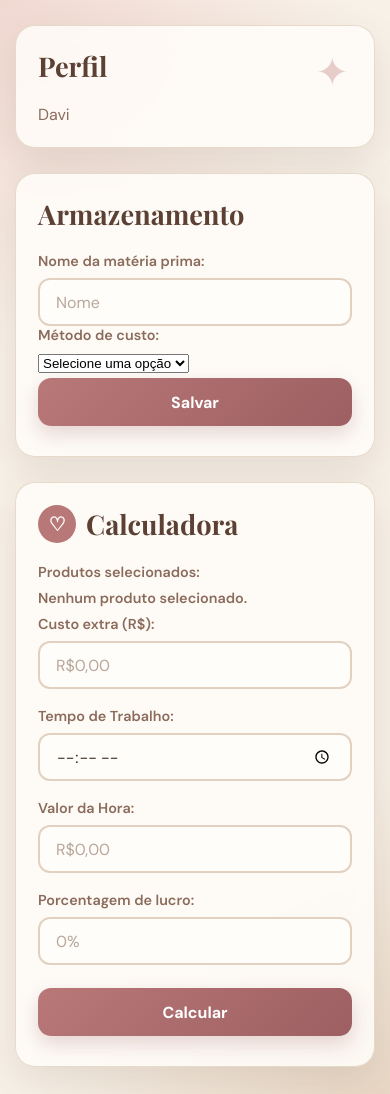
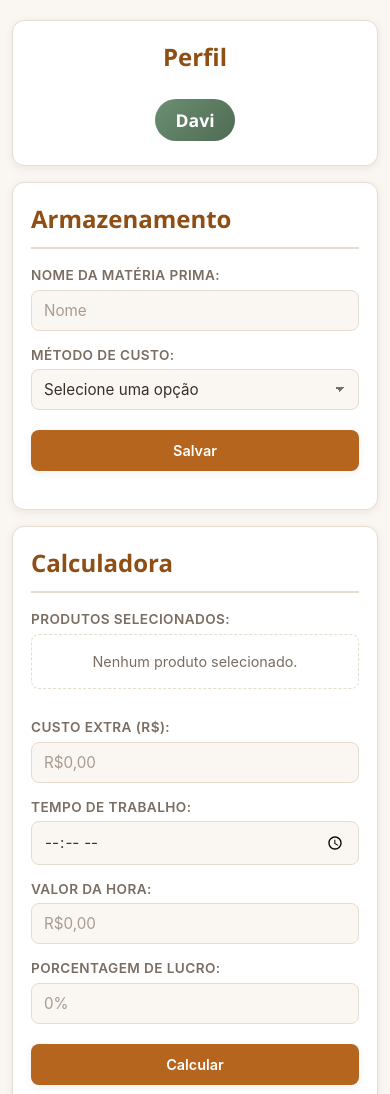
Before and after one commit to matutalo/Projeto-Guntert-Atelie-Site-PPO, a plain HTML site: page index.html in a window 390 px wide. Shown: the top 1094 px of the page. Drawn offline with nearby package versions, Linux system fonts and the light colour scheme.

Commit message:
Update style.css

```diff
--- a/style.css
+++ b/style.css
@@ -1,316 +1,399 @@
-/* =========================
-   CONFIGURAÇÕES GERAIS
-========================= */
+/* ============================================================
+   GUNTERT ATELIÊ — style.css
+   Estrutura: 1. Reset  2. Variáveis  3. Base  4. Layout geral
+              5. Perfil  6. Armazenamento  7. Calculadora
+              8. Componentes reutilizáveis  9. Responsivo
+   ============================================================ */
 
-@import url('https://fonts.googleapis.com/css2?family=DM+Sans:wght@400;500;600;700&family=Playfair+Display:wght@500;600;700&display=swap');
-
-* {
+/* ---------- 1. Reset ---------- */
+*,
+*::before,
+*::after {
+    box-sizing: border-box;
     margin: 0;
     padding: 0;
-    box-sizing: border-box;
 }
 
+/* ---------- 2. Variáveis ---------- */
 :root {
-    --creme: #f8f1e8;
-    --creme-escuro: #eee1d2;
-    --marrom: #5b4033;
-    --marrom-claro: #8b6b5b;
-    --rosa: #b97878;
-    --rosa-escuro: #9d5f62;
-    --branco: #fffdf9;
-    --texto: #3f3029;
-    --borda: #e2d1c0;
-    --sombra: 0 15px 40px rgba(91, 64, 51, 0.12);
+    --cor-fundo: #faf6f1;
+    --cor-superficie: #ffffff;
+    --cor-borda: #e6dcd0;
+
+    --cor-primaria: #b5651d;
+    --cor-primaria-escura: #8f4e14;
+    --cor-secundaria: #6b8f71;
+    --cor-secundaria-escura: #4f6b54;
+
+    --cor-texto: #3a2f28;
+    --cor-texto-suave: #7a6d62;
+    --cor-placeholder: #a99c8f;
+
+    --cor-perigo: #b3413b;
+    --cor-perigo-escura: #8f2f2a;
+
+    --fonte-titulo: "Poppins", "Segoe UI", sans-serif;
+    --fonte-corpo: "Inter", "Segoe UI", sans-serif;
+
+    --raio: 12px;
+    --raio-pequeno: 8px;
+    --sombra: 0 2px 8px rgba(58, 47, 40, 0.08);
+    --sombra-hover: 0 4px 14px rgba(58, 47, 40, 0.14);
+    --transicao: all 0.2s ease-in-out;
+}
+
+/* ---------- 3. Base ---------- */
+@import url("https://fonts.googleapis.com/css2?family=Poppins:wght@600;700&family=Inter:wght@400;500;600&display=swap");
+
+html {
+    scroll-behavior: smooth;
 }
 
 body {
-    min-height: 100vh;
-    padding: 50px 20px;
-
-    font-family: "DM Sans", sans-serif;
-    color: var(--texto);
-
-    background:
-        radial-gradient(circle at top left, #f1d9d2 0%, transparent 30%),
-        radial-gradient(circle at bottom right, #e8d6c3 0%, transparent 30%),
-        var(--creme);
+    font-family: var(--fonte-corpo);
+    background-color: var(--cor-fundo);
+    color: var(--cor-texto);
+    line-height: 1.5;
+    padding: 32px 16px 64px;
 }
 
-
-/* =========================
-   TÍTULOS
-========================= */
-
 h1 {
-    font-family: "Playfair Display", serif;
-    font-size: 2rem;
-    color: var(--marrom);
-    margin-bottom: 20px;
+    font-family: var(--fonte-titulo);
+    font-size: 1.5rem;
+    color: var(--cor-primaria-escura);
+    margin-bottom: 16px;
+    padding-bottom: 10px;
+    border-bottom: 2px solid var(--cor-borda);
 }
 
+p {
+    color: var(--cor-texto-suave);
+    margin-bottom: 6px;
+}
 
-/* =========================
-   CONTAINER DOS CARDS
-========================= */
+/* ---------- 4. Layout geral ---------- */
+body {
+    display: grid;
+    grid-template-columns: 260px 1fr 1fr;
+    grid-template-areas: "perfil armazenamento calculo";
+    gap: 24px;
+    max-width: 1200px;
+    margin: 0 auto;
+    align-items: start;
+}
+
+.perfil { grid-area: perfil; }
+.armazenamento { grid-area: armazenamento; }
+.calculo { grid-area: calculo; }
 
 .perfil,
 .armazenamento,
 .calculo {
-    width: min(100%, 600px);
-    margin: 0 auto 25px;
-
-    padding: 30px;
-
-    background: rgba(255, 253, 249, 0.85);
-    border: 1px solid rgba(226, 209, 192, 0.8);
-    border-radius: 24px;
-
+    background-color: var(--cor-superficie);
+    border: 1px solid var(--cor-borda);
+    border-radius: var(--raio);
     box-shadow: var(--sombra);
-
-    backdrop-filter: blur(10px);
-
-    animation: aparecer 0.6s ease;
+    padding: 24px;
 }
 
-
-/* =========================
-   PERFIL
-========================= */
-
+/* ---------- 5. Perfil ---------- */
 .perfil {
-    position: relative;
-    overflow: hidden;
+    text-align: center;
+    align-self: start;
+    position: sticky;
+    top: 32px;
 }
 
-.perfil::before {
-    content: "✦";
-
-    position: absolute;
-    right: 25px;
-    top: 20px;
-
-    font-size: 2.5rem;
-    color: var(--rosa);
-    opacity: 0.35;
+.perfil h1 {
+    border: none;
+    padding-bottom: 0;
 }
 
 .perfil p {
-    font-size: 1rem;
-    color: var(--marrom-claro);
+    font-family: var(--fonte-titulo);
+    font-size: 1.1rem;
+    font-weight: 600;
+    color: var(--cor-texto);
+    background: linear-gradient(135deg, var(--cor-secundaria), var(--cor-secundaria-escura));
+    color: #fff;
+    display: inline-block;
+    padding: 8px 20px;
+    border-radius: 999px;
+    margin-top: 8px;
 }
 
-
-/* =========================
-   ARMAZENAMENTO
-========================= */
-
-.armazenamento p,
-.calculo p {
-    margin-bottom: 8px;
-
-    font-size: 0.9rem;
-    font-weight: 600;
-    color: var(--marrom-claro);
+/* ---------- 6. Formulários (compartilhado por armazenamento e calculadora) ---------- */
+form,
+.calculo {
+    display: flex;
+    flex-direction: column;
 }
 
-.armazenamento input {
-    width: 100%;
+label,
+form p,
+.calculo > p {
+    font-size: 0.85rem;
+    font-weight: 600;
+    color: var(--cor-texto-suave);
+    text-transform: uppercase;
+    letter-spacing: 0.03em;
+    margin-top: 14px;
+    margin-bottom: 4px;
 }
 
+form p:first-of-type,
+.calculo > p:first-of-type {
+    margin-top: 0;
+}
 
-/* =========================
-   INPUTS
-========================= */
-
-input {
+input[type="text"],
+input[type="number"],
+input[type="time"],
+select {
     width: 100%;
-    height: 50px;
-
-    padding: 0 16px;
-
-    font-family: "DM Sans", sans-serif;
-    font-size: 1rem;
-    color: var(--texto);
-
-    background: var(--branco);
-
-    border: 2px solid var(--borda);
-    border-radius: 12px;
-
-    outline: none;
-
-    transition:
-        border-color 0.2s ease,
-        box-shadow 0.2s ease,
-        transform 0.2s ease;
+    padding: 10px 12px;
+    font-family: var(--fonte-corpo);
+    font-size: 0.95rem;
+    color: var(--cor-texto);
+    background-color: var(--cor-fundo);
+    border: 1px solid var(--cor-borda);
+    border-radius: var(--raio-pequeno);
+    transition: var(--transicao);
 }
 
 input::placeholder {
-    color: #b9a79b;
+    color: var(--cor-placeholder);
 }
 
-input:focus {
-    border-color: var(--rosa);
+input:focus,
+select:focus {
+    outline: none;
+    border-color: var(--cor-primaria);
+    background-color: var(--cor-superficie);
+    box-shadow: 0 0 0 3px rgba(181, 101, 29, 0.15);
+}
 
-    box-shadow: 0 0 0 4px rgba(185, 120, 120, 0.12);
+select {
+    cursor: pointer;
+    appearance: none;
+    background-image: linear-gradient(45deg, transparent 50%, var(--cor-texto-suave) 50%),
+        linear-gradient(135deg, var(--cor-texto-suave) 50%, transparent 50%);
+    background-position: calc(100% - 18px) center, calc(100% - 13px) center;
+    background-size: 5px 5px, 5px 5px;
+    background-repeat: no-repeat;
+}
 
+/* Grupo de inputs "preço a cada X" gerado dinamicamente em #opcoes */
+#opcoes p {
+    display: flex;
+    flex-wrap: wrap;
+    align-items: center;
+    gap: 8px;
+    text-transform: none;
+    font-weight: 400;
+    font-size: 0.95rem;
+    color: var(--cor-texto);
+    margin-top: 12px;
+}
+
+#opcoes input {
+    width: 90px;
+    flex: 1 1 90px;
+}
+
+/* ---------- 7. Botões ---------- */
+button {
+    font-family: var(--fonte-corpo);
+    font-weight: 600;
+    font-size: 0.9rem;
+    border: none;
+    border-radius: var(--raio-pequeno);
+    cursor: pointer;
+    transition: var(--transicao);
+}
+
+#salvar,
+#calcular {
+    margin-top: 20px;
+    padding: 12px 18px;
+    color: #fff;
+    background-color: var(--cor-primaria);
+    box-shadow: var(--sombra);
+}
+
+#salvar:hover,
+#calcular:hover {
+    background-color: var(--cor-primaria-escura);
+    box-shadow: var(--sombra-hover);
     transform: translateY(-1px);
 }
 
-
-/* =========================
-   CALCULADORA
-========================= */
-
-.calculo {
-    position: relative;
+#resultado_armazenamento,
+#resultado_calculo {
+    margin-top: 16px;
+    padding: 12px 14px;
+    background-color: #f1f6f2;
+    border: 1px solid var(--cor-secundaria);
+    border-radius: var(--raio-pequeno);
+    color: var(--cor-secundaria-escura);
+    font-weight: 600;
+    font-size: 0.9rem;
 }
 
-.calculo h1 {
+#resultado_armazenamento:empty,
+#resultado_calculo:empty {
+    display: none;
+}
+
+/* ---------- 8. Lista de matérias-primas (#lista_materiais) ---------- */
+#lista_materiais {
+    display: flex;
+    flex-direction: column;
+    gap: 10px;
+    margin-top: 20px;
+}
+
+.materia {
+    display: flex;
+    align-items: center;
+    justify-content: space-between;
+    gap: 10px;
+    flex-wrap: wrap;
+    padding: 12px 14px;
+    background-color: var(--cor-fundo);
+    border: 1px solid var(--cor-borda);
+    border-radius: var(--raio-pequeno);
+    transition: var(--transicao);
+}
+
+.materia:hover {
+    border-color: var(--cor-primaria);
+    box-shadow: var(--sombra);
+}
+
+.materia h3 {
+    font-family: var(--fonte-titulo);
+    font-size: 0.95rem;
+    color: var(--cor-texto);
+    flex: 1 1 100%;
+}
+
+.materia p {
+    flex: 1 1 auto;
+    font-size: 0.85rem;
+    color: var(--cor-texto-suave);
+    margin-bottom: 0;
+}
+
+.materia button {
+    padding: 7px 12px;
+    font-size: 0.8rem;
+}
+
+.adicionar_calculo {
+    background-color: var(--cor-secundaria);
+    color: #fff;
+}
+
+.adicionar_calculo:hover {
+    background-color: var(--cor-secundaria-escura);
+}
+
+.delete_armazenamento {
+    background-color: transparent;
+    color: var(--cor-perigo);
+    border: 1px solid var(--cor-perigo);
+}
+
+.delete_armazenamento:hover {
+    background-color: var(--cor-perigo);
+    color: #fff;
+}
+
+/* ---------- 9. Itens selecionados para o cálculo (#itens_calculo) ---------- */
+#itens_calculo {
+    display: flex;
+    flex-direction: column;
+    gap: 10px;
+    margin-bottom: 8px;
+}
+
+#itens_calculo > p {
+    text-transform: none;
+    font-weight: 400;
+    color: var(--cor-texto-suave);
+    font-size: 0.9rem;
+    text-align: center;
+    padding: 16px;
+    border: 1px dashed var(--cor-borda);
+    border-radius: var(--raio-pequeno);
+}
+
+.item_calculo {
     display: flex;
     align-items: center;
     gap: 10px;
+    flex-wrap: wrap;
+    padding: 10px 12px;
+    background-color: var(--cor-fundo);
+    border: 1px solid var(--cor-borda);
+    border-radius: var(--raio-pequeno);
 }
 
-.calculo h1::before {
-    content: "♡";
-
-    display: inline-flex;
-    align-items: center;
-    justify-content: center;
-
-    width: 38px;
-    height: 38px;
-
-    font-family: Arial, sans-serif;
-    font-size: 1.2rem;
-
-    color: white;
-    background: var(--rosa);
-
-    border-radius: 50%;
+.item_calculo span {
+    flex: 1 1 100%;
+    font-size: 0.85rem;
+    color: var(--cor-texto);
+    font-weight: 500;
 }
 
-
-/* Espaçamento entre os campos */
-
-.calculo input {
-    margin-bottom: 18px;
+.item_calculo .qtd_calculo {
+    flex: 1 1 140px;
+    width: auto;
 }
 
-
-/* =========================
-   BOTÃO
-========================= */
-
-button {
-    width: 100%;
-    height: 52px;
-
-    margin-top: 5px;
-
-    border: none;
-    border-radius: 13px;
-
-    font-family: "DM Sans", sans-serif;
-    font-size: 1rem;
-    font-weight: 700;
-
-    color: white;
-    background: linear-gradient(
-        135deg,
-        var(--rosa),
-        var(--rosa-escuro)
-    );
-
-    cursor: pointer;
-
-    box-shadow: 0 8px 20px rgba(157, 95, 98, 0.25);
-
-    transition:
-        transform 0.2s ease,
-        box-shadow 0.2s ease,
-        filter 0.2s ease;
+.item_calculo .remover_calculo {
+    flex: 0 0 auto;
+    padding: 7px 12px;
+    font-size: 0.8rem;
+    background-color: transparent;
+    color: var(--cor-perigo);
+    border: 1px solid var(--cor-perigo);
 }
 
-button:hover {
-    transform: translateY(-2px);
-
-    box-shadow: 0 12px 25px rgba(157, 95, 98, 0.35);
-
-    filter: brightness(1.05);
+.item_calculo .remover_calculo:hover {
+    background-color: var(--cor-perigo);
+    color: #fff;
 }
 
-button:active {
-    transform: translateY(0);
-}
-
-
-/* =========================
-   RESULTADO
-========================= */
-
-#resultado {
-    min-height: 30px;
-
-    margin-top: 22px;
-    margin-bottom: 0 !important;
-    padding: 16px;
-
-    text-align: center;
-
-    font-size: 1.1rem !important;
-    font-weight: 700 !important;
-
-    color: var(--marrom) !important;
-
-    background: #f5e5dc;
-
-    border: 1px solid #e8cfc3;
-    border-radius: 12px;
-}
-
-
-/* =========================
-   ANIMAÇÃO
-========================= */
-
-@keyframes aparecer {
-    from {
-        opacity: 0;
-        transform: translateY(15px);
+/* ---------- 10. Responsivo ---------- */
+@media (max-width: 1000px) {
+    body {
+        grid-template-columns: 1fr 1fr;
+        grid-template-areas:
+            "perfil perfil"
+            "armazenamento calculo";
     }
 
-    to {
-        opacity: 1;
-        transform: translateY(0);
+    .perfil {
+        position: static;
     }
 }
 
-
-/* =========================
-   RESPONSIVIDADE
-========================= */
-
-@media (max-width: 600px) {
-
+@media (max-width: 680px) {
     body {
-        padding: 25px 15px;
+        grid-template-columns: 1fr;
+        grid-template-areas:
+            "perfil"
+            "armazenamento"
+            "calculo";
+        padding: 20px 12px 48px;
+        gap: 16px;
     }
 
     .perfil,
     .armazenamento,
     .calculo {
-        padding: 22px;
-        border-radius: 20px;
-    }
-
-    h1 {
-        font-size: 1.7rem;
-    }
-
-    input,
-    button {
-        height: 48px;
+        padding: 18px;
     }
 }
```
